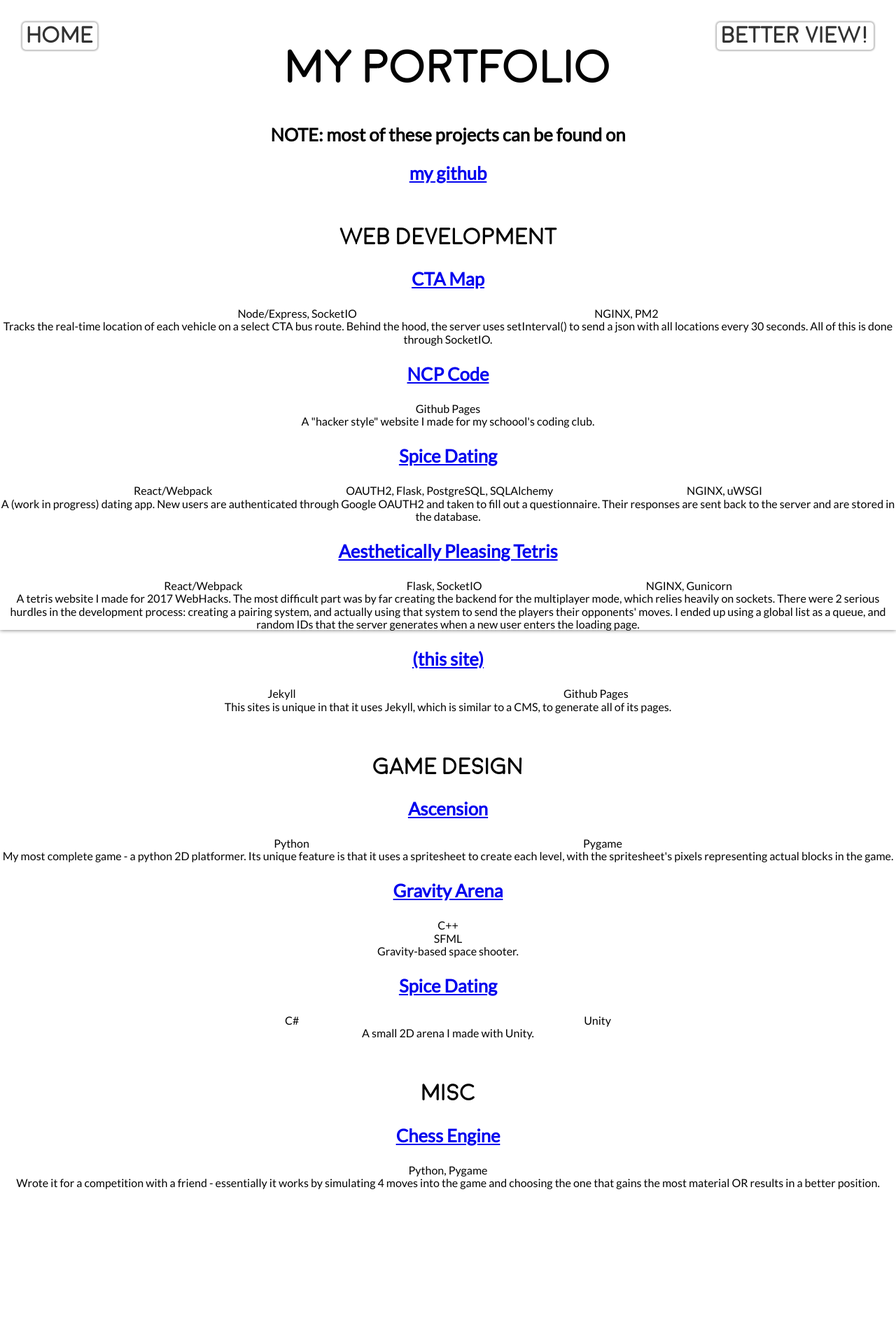
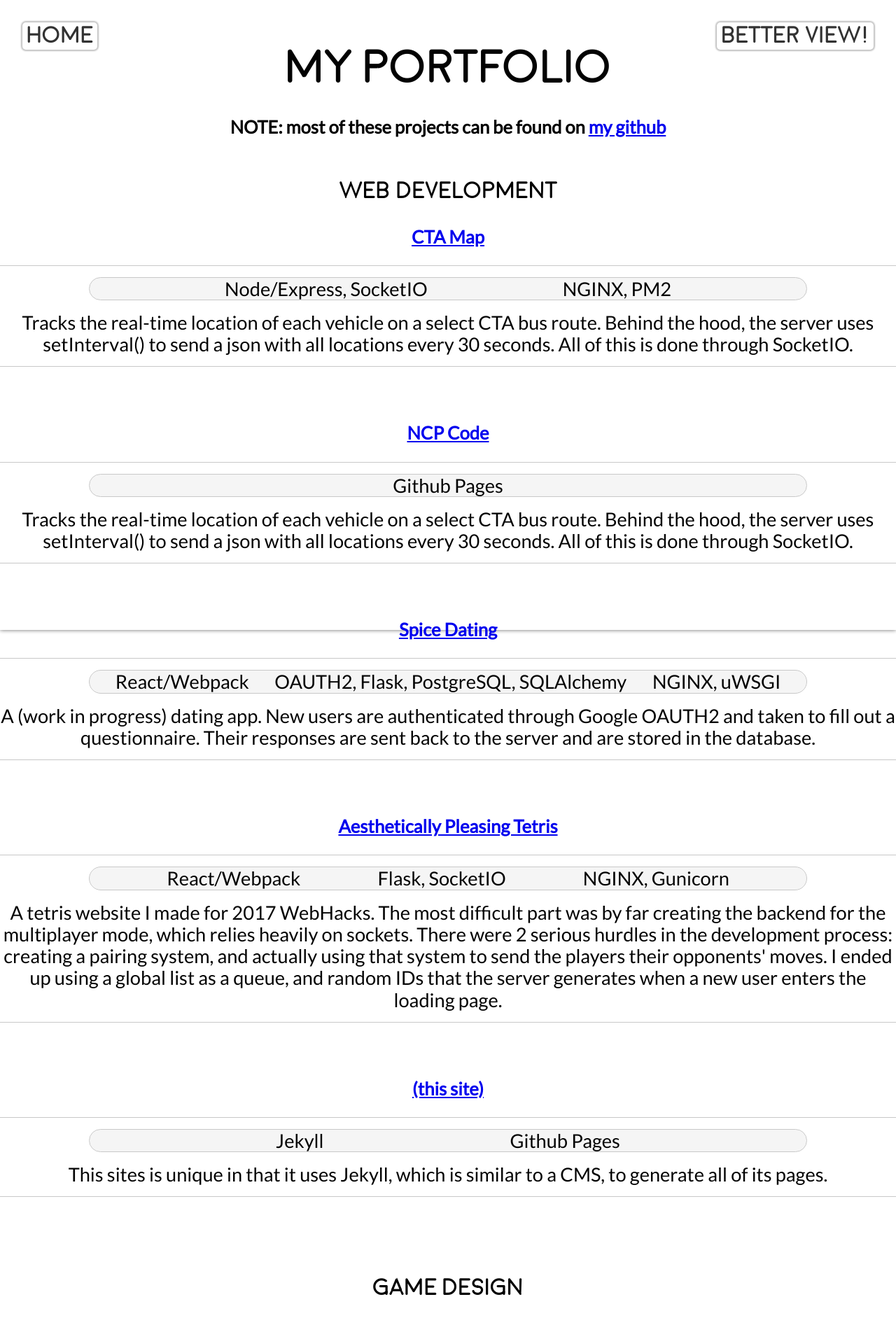
Before and after one commit to outkine/old-website, a Jekyll site: the page built from src/portfolio.html, in a window 1280 px wide. Shown: the top 1893 px of the page at 70% size. Built offline with Jekyll 4.4.1, drawn with Linux system fonts in a browser that asks for light colours; before the commit the page ends 1773 px from its top, so only the background shows below that; some of the changed text lies outside the part shown.

Commit message:
Vastly improved portfolio page

```diff
--- a/_sass/grid.sass
+++ b/_sass/grid.sass
@@ -9,14 +9,17 @@
   justify-content: space-around
   flex-direction: column
 
-.row
+[class*="row"]
   display: flex
   justify-content: space-evenly
   flex-direction: row
-  // align-items: center
 
 @media(max-width: 500px)
   .row
+    flex-direction: column
+
+@media(max-width: 1000px)
+  .row-l
     flex-direction: column
 
 .el-2
--- a/_sass/stylesheet.sass
+++ b/_sass/stylesheet.sass
@@ -16,6 +16,7 @@
 
 h1
   font-size: 4rem
+  margin-bottom: 1rem
 
 h2
   font-size: 2rem
@@ -23,9 +24,11 @@
 
 h3
   font-size: 1.6rem
+  margin-top: 2rem
 
 p
   font-size: 1.7rem
+  margin: 0
 
 footer p
   font-size: 80%
--- a/src/page.sass
+++ b/src/page.sass
@@ -19,11 +19,24 @@
 a
   z-index: 10
 
+// portfolio
+.portfolio-info
+  border-top: 1px solid rgb(200, 200, 200)
+  border-bottom: 1px solid rgb(200, 200, 200)
+  padding: 1rem 0
+  margin-bottom: 5rem
+
+.portfolio-tags
+  border: 1px solid rgb(200, 200, 200)
+  border-radius: 20px
+  margin: 0 auto
+  margin-bottom: 1rem
+  width: 80%
+  background-color: rgba(230, 230, 230, .4)
+
 @media (max-width: 1400px)
   .container
     width: 100%
-
-
 
 #profile
   box-shadow: 0 0 6px 2px rgba(0, 0, 0, 0.3)
--- a/src/portfolio.html
+++ b/src/portfolio.html
@@ -1,9 +1,102 @@
 ---
 title: Portfolio
 permalink: /portfolio
+projects:
+  Web development:
+    CTA Map:
+      - http://ctamap.com
+      -
+        - Node/Express, SocketIO
+        - NGINX, PM2
+      - >
+        Tracks the real-time location of each vehicle on a select CTA bus route. Behind the hood, the server uses setInterval() to send a json with all locations every 30 seconds. All of this is done through SocketIO.
+    NCP Code:
+      - http://ncpcode.org
+      -
+        - Github Pages
+      - >
+        Tracks the real-time location of each vehicle on a select CTA bus route. Behind the hood, the server uses setInterval() to send a json with all locations every 30 seconds. All of this is done through SocketIO.
+    Spice Dating:
+      - https://spicedating.net
+      -
+        - React/Webpack
+        - OAUTH2, Flask, PostgreSQL, SQLAlchemy
+        - NGINX, uWSGI
+      - >
+        A (work in progress) dating app. New users are authenticated through Google OAUTH2 and taken to fill out a questionnaire. Their responses are sent back to the server and are stored in the database.
+    Aesthetically Pleasing Tetris:
+      - http://104.131.40.228:5000/
+      -
+        - React/Webpack
+        - Flask, SocketIO
+        - NGINX, Gunicorn
+      - >
+        A tetris website I made for 2017 WebHacks. The most difficult part was by far creating the backend for the multiplayer mode, which relies heavily on sockets. There were 2 serious hurdles in the development process: creating a pairing system, and actually using that system to send the players their opponents' moves. I ended up using a global list as a queue, and random IDs that the server generates when a new user enters the loading page.
+    (this site):
+      - http://antonoutkine.com
+      -
+        - Jekyll
+        - Github Pages
+      - >
+        This sites is unique in that it uses Jekyll, which is similar to a CMS, to generate all of its pages.
+  Game Design:
+    Ascension:
+      - http://gamejolt.com/games/ascend/256642
+      -
+        - Python
+        - Pygame
+      - >
+        My most complete game - a python 2D platformer. Its unique feature is that it uses a spritesheet to create each level, with the spritesheet's pixels representing actual blocks in the game.
+    Gravity Arena:
+      - http://gamejolt.com/games/gravityarena/256720
+      -
+        - C++
+        - SFML
+      - >
+        Gravity-based space shooter.
+    Battle Arena:
+      - https://github.com/Jetmate/BattleArena
+      -
+        - C#
+        - Unity
+      - >
+        A small 2D arena game I made with Unity.
+  Misc:
+    Chess Engine:
+      - https://github.com/Jetmate/ChessEngine
+      -
+        - Python
+        - Pygame
+      - >
+        Wrote it for a competition with a friend - essentially it works by simulating 4 moves into the game and choosing the one that gains the most material OR results in a better position.
+
 ---
 
 <div class="absolute col">
+  <a href="/"><button>Home</button></a>
+</div>
+<div class="container">
+  <br>
+  <h1>My Portfolio</h1>
+  <h3>NOTE: most of these projects can be found on <a href="https://github.com/Jetmate">my github</a></h3>
+  {% for project_type in page.projects %}
+    <h2>{{ project_type[0] }}</h2>
+    {% for project in project_type[1] %}
+    <h3><a href={{ project[1][0] }}>{{ project[0] }}</a></h3>
+    <div class="portfolio-info">
+      <div class="row-l portfolio-tags">
+        {% for tag in project[1][1] %}
+          <p class="portfolio-tag">{{ tag }}</p>
+        {% endfor %}
+      </div>
+      <p>{{ project[1][2] }}</p>
+    </div>
+    {% endfor %}
+  {% endfor %}
+  <br><br><br>
+</div>
+
+<!-- <div class="absolute col">
   <a href="/"><button class="btn">Home</button></a>
 </div>
 <div class="container">
@@ -94,7 +187,7 @@
     </div>
   </div>
   <div>
-    <h3><a href="https://github.com/Jetmate/BattleArena">Spice Dating</a></h3>
+    <h3><a href="https://github.com/Jetmate/BattleArena">Battle Arena</a></h3>
     <div class="row">
       <div>C#</div>
       <div>Unity</div>
@@ -115,3 +208,4 @@
   </div>
   <br><br><br><br>
 </div>
+ -->
--- a/src/posts.html
+++ b/src/posts.html
@@ -2,8 +2,9 @@
 title: All Posts
 permalink: /posts/
 ---
-
-<a href="/"><button class="btn">Home</button></a>
+<div class="absolute col">
+  <a href="/"><button>Home</button></a>
+</div>
 <div class="container"><br>
   <h1>All of my posts</h1>
   <br>
```
